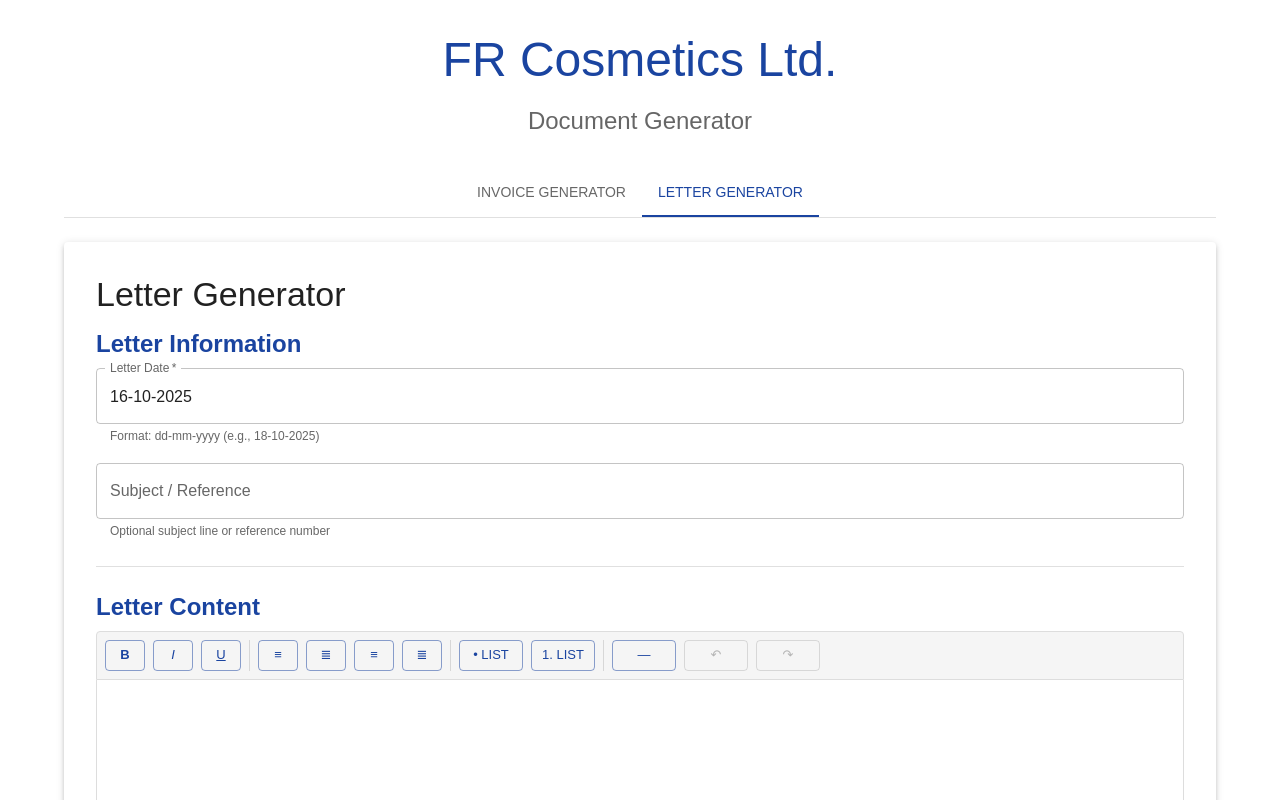
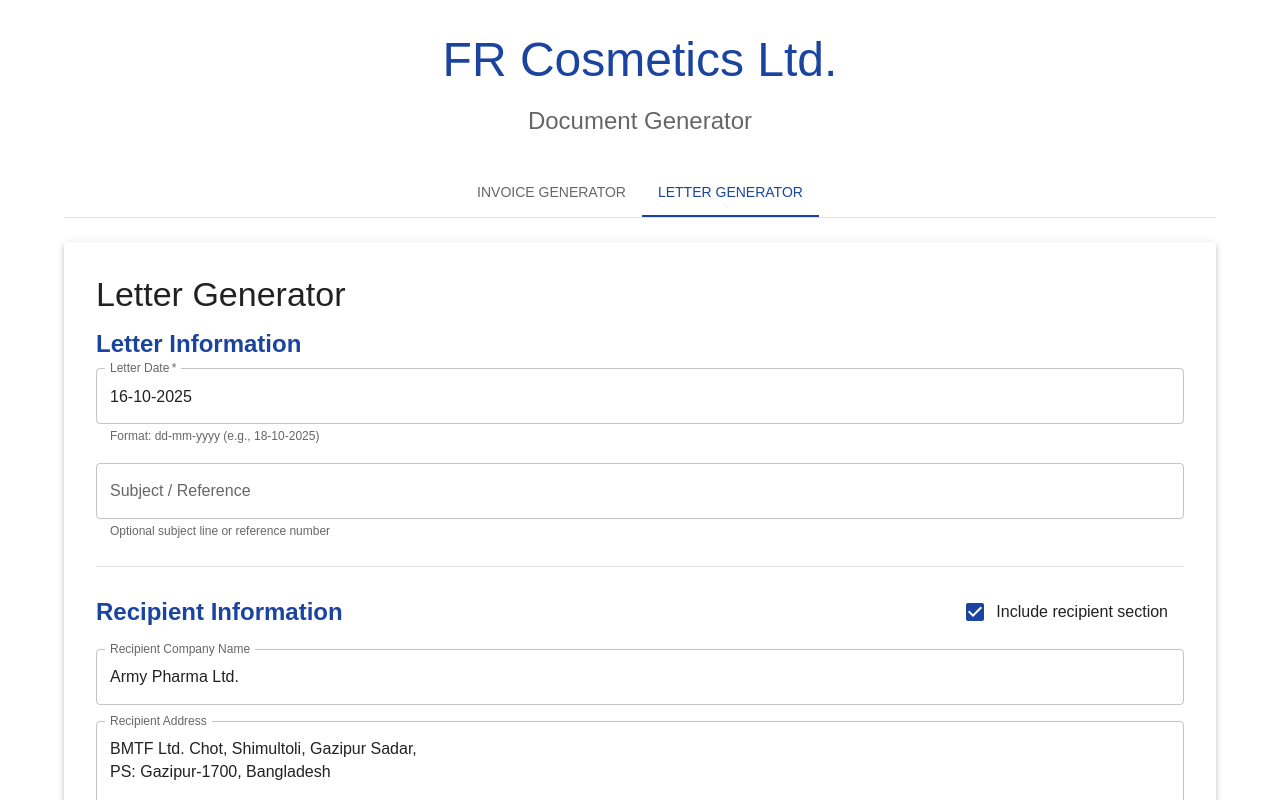
Before and after one commit to safiulalam99/cosmetics-invoice-app, a React (Create React App) app: page / in a window 1280 px wide. Both pictures are taken after a click on the tab "LETTER GENERATOR". Shown: the top 800 px of the page. Built offline with nearby package versions, Linux system fonts and the light colour scheme; the HTML template or start-up script is replaced by a standard one; what @react-pdf/renderer would draw is missing.

Commit message:
added local storage

```diff
--- a/src/components/LetterForm.tsx
+++ b/src/components/LetterForm.tsx
@@ -1,4 +1,4 @@
-import React, { useState } from 'react';
+import React, { useState, useEffect } from 'react';
 import {
   Paper,
   TextField,
@@ -7,6 +7,8 @@
   Box,
   Divider,
   CircularProgress,
+  FormControlLabel,
+  Checkbox,
 } from '@mui/material';
 import { Preview, PictureAsPdf } from '@mui/icons-material';
 import { useEditor, EditorContent } from '@tiptap/react';
@@ -27,6 +29,11 @@
   letterDate: string;
   subject?: string;
 
+  // Recipient Information (Optional)
+  recipientCompany?: string;
+  recipientAddress?: string;
+  recipientContact?: string;
+
   // Letter Content
   content: string;
 
@@ -41,7 +48,14 @@
 }
 
 const LetterForm: React.FC = () => {
-  const [letterData, setLetterData] = useState<LetterData>({
+  // Load initial data from localStorage or use defaults
+  const getInitialData = (): LetterData => {
+    const saved = localStorage.getItem('letterFormData');
+    if (saved) {
+      return JSON.parse(saved);
+    }
+
+    return {
       companyName: 'FR Cosmetics Ltd.',
       companyAddress: 'Datiswar, Nangalkot, Cumilla, Bangladesh\nPhone: 01632211485, 01783321436, 01891598055',
       companyLogo: '/company_logo.png',
@@ -54,6 +68,11 @@
         return `${day}-${month}-${year}`;
       })(),
       subject: '',
+
+      recipientCompany: 'Army Pharma Ltd.',
+      recipientAddress: 'BMTF Ltd. Chot, Shimultoli, Gazipur Sadar,\nPS: Gazipur-1700, Bangladesh',
+      recipientContact: '',
+
       content: '',
 
       signature: '/signature.png',
@@ -62,10 +81,26 @@
 
       companyPhone: '01632211485, 01783321436, 01891598055',
       companyFooterAddress: 'Datiswar, Nangalkot, Cumilla, Bangladesh',
+    };
+  };
+
+  const [letterData, setLetterData] = useState<LetterData>(getInitialData());
+  const [showRecipient, setShowRecipient] = useState(() => {
+    const saved = localStorage.getItem('letterShowRecipient');
+    return saved ? JSON.parse(saved) : true;
   });
 
   const [isGenerating, setIsGenerating] = useState(false);
   const [previewMode, setPreviewMode] = useState(false);
+
+  // Save to localStorage whenever data changes
+  useEffect(() => {
+    localStorage.setItem('letterFormData', JSON.stringify(letterData));
+  }, [letterData]);
+
+  useEffect(() => {
+    localStorage.setItem('letterShowRecipient', JSON.stringify(showRecipient));
+  }, [showRecipient]);
 
   const editor = useEditor({
     extensions: [
@@ -114,7 +149,14 @@
   const handleGeneratePDF = async () => {
     setIsGenerating(true);
     try {
-      const blob = await pdf(<LetterPDF letterData={letterData} />).toBlob();
+      // Only include recipient data if checkbox is checked
+      const pdfData = {
+        ...letterData,
+        recipientCompany: showRecipient ? letterData.recipientCompany : undefined,
+        recipientAddress: showRecipient ? letterData.recipientAddress : undefined,
+        recipientContact: showRecipient ? letterData.recipientContact : undefined,
+      };
+      const blob = await pdf(<LetterPDF letterData={pdfData} />).toBlob();
       const url = URL.createObjectURL(blob);
       const link = document.createElement('a');
       link.href = url;
@@ -170,6 +212,57 @@
               helperText="Optional subject line or reference number"
             />
           </Box>
+        </Box>
+
+        <Divider />
+
+        {/* Recipient Information Section (Optional) */}
+        <Box>
+          <Box sx={{ display: 'flex', alignItems: 'center', justifyContent: 'space-between', mb: 2 }}>
+            <Typography variant="h5" sx={{ color: 'rgb(26, 68, 160)', fontWeight: 'bold' }}>
+              Recipient Information
+            </Typography>
+            <FormControlLabel
+              control={
+                <Checkbox
+                  checked={showRecipient}
+                  onChange={(e) => setShowRecipient(e.target.checked)}
+                  sx={{ color: 'rgb(26, 68, 160)' }}
+                />
+              }
+              label="Include recipient section"
+            />
+          </Box>
+
+          {showRecipient && (
+            <Box sx={{ display: 'flex', flexDirection: 'column', gap: 2 }}>
+              <TextField
+                fullWidth
+                label="Recipient Company Name"
+                value={letterData.recipientCompany || ''}
+                onChange={(e) => handleInputChange('recipientCompany', e.target.value)}
+                placeholder="Enter recipient company or person name"
+              />
+
+              <TextField
+                fullWidth
+                label="Recipient Address"
+                multiline
+                rows={3}
+                value={letterData.recipientAddress || ''}
+                onChange={(e) => handleInputChange('recipientAddress', e.target.value)}
+                placeholder="Enter recipient's complete address"
+              />
+
+              <TextField
+                fullWidth
+                label="Recipient Contact Information"
+                value={letterData.recipientContact || ''}
+                onChange={(e) => handleInputChange('recipientContact', e.target.value)}
+                placeholder="Phone, email, or other contact details"
+              />
+            </Box>
+          )}
         </Box>
 
         <Divider />
@@ -401,7 +494,12 @@
             <Typography variant="h6" gutterBottom>
               Letter Preview
             </Typography>
-            <LetterPreview letterData={letterData} />
+            <LetterPreview letterData={{
+              ...letterData,
+              recipientCompany: showRecipient ? letterData.recipientCompany : undefined,
+              recipientAddress: showRecipient ? letterData.recipientAddress : undefined,
+              recipientContact: showRecipient ? letterData.recipientContact : undefined,
+            }} />
           </Box>
         )}
       </Box>
--- a/src/components/LetterPDF.tsx
+++ b/src/components/LetterPDF.tsx
@@ -10,6 +10,11 @@
   // Letter Meta
   letterDate: string;
   subject?: string;
+
+  // Recipient Information (Optional)
+  recipientCompany?: string;
+  recipientAddress?: string;
+  recipientContact?: string;
 
   // Letter Content
   content: string;
@@ -97,6 +102,44 @@
   // Content Section
   content: {
     flex: 1,
+  },
+
+  // Recipient Section
+  recipientSection: {
+    marginBottom: 20,
+  },
+
+  recipientTitle: {
+    fontSize: 12,
+    fontWeight: 'bold',
+    color: '#1a44a0',
+    marginBottom: 8,
+  },
+
+  recipientInfo: {
+    padding: 10,
+    backgroundColor: 'rgba(248, 249, 250, 0.3)',
+    borderRadius: 5,
+  },
+
+  recipientCompany: {
+    fontSize: 11,
+    fontWeight: 'bold',
+    color: '#333333',
+    marginBottom: 4,
+  },
+
+  recipientAddress: {
+    fontSize: 10,
+    color: '#666666',
+    lineHeight: 1.3,
+    marginBottom: 4,
+  },
+
+  recipientContact: {
+    fontSize: 10,
+    color: '#666666',
+    fontStyle: 'italic',
   },
 
   subjectSection: {
@@ -401,6 +444,22 @@
 
         {/* Content Section */}
         <View style={styles.content}>
+          {/* Recipient Details Section (Optional) */}
+          {letterData.recipientCompany && (
+            <View style={styles.recipientSection}>
+              <Text style={styles.recipientTitle}>To:</Text>
+              <View style={styles.recipientInfo}>
+                <Text style={styles.recipientCompany}>{letterData.recipientCompany}</Text>
+                {letterData.recipientAddress && (
+                  <Text style={styles.recipientAddress}>{letterData.recipientAddress}</Text>
+                )}
+                {letterData.recipientContact && (
+                  <Text style={styles.recipientContact}>{letterData.recipientContact}</Text>
+                )}
+              </View>
+            </View>
+          )}
+
           {/* Subject Line */}
           {letterData.subject && (
             <View style={styles.subjectSection}>
--- a/src/components/LetterPreview.tsx
+++ b/src/components/LetterPreview.tsx
@@ -11,6 +11,11 @@
   // Letter Meta
   letterDate: string;
   subject?: string;
+
+  // Recipient Information (Optional)
+  recipientCompany?: string;
+  recipientAddress?: string;
+  recipientContact?: string;
 
   // Letter Content
   content: string;
```
Lines whose indentation alone changed are shown as unchanged.
